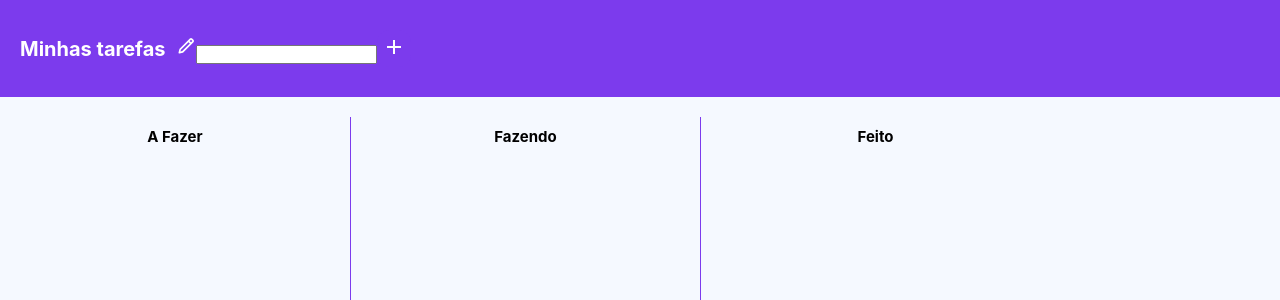
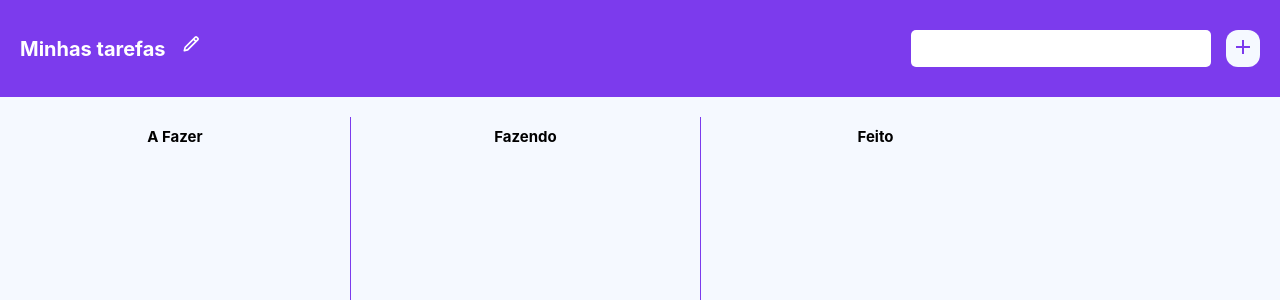
Before and after one commit to heiderick13/kanban-project, a React (Vite) app: page / in a window 1280 px wide. Shown: the top 300 px of the page. Built offline with nearby package versions, Linux system fonts and the light colour scheme.

Commit message:
:lipstick: update header styles

```diff
--- a/src/App.jsx
+++ b/src/App.jsx
@@ -45,15 +45,15 @@ function App() {
   return (
     <div className="App">
       <header>
-        <h1>Minhas tarefas</h1>
-        <span className="icon">
-          <BiPencil />
-        </span>
+        <div className="head-title flex">
+          <h1>Minhas tarefas</h1>
+          <BiPencil className="icon" />
+        </div>
 
-        <form>
-          <input ref={taskNameRef} type="text" />
+        <form className="flex">
+          <input ref={taskNameRef} className="new-task" type="text" />
           <button onClick={handleAddTask} className="add-btn" type="submit">
-            <MdAdd size={24} color="#FEFEFE" />
+            <MdAdd size={24} color="#7c3bed" />
           </button>
         </form>
       </header>
--- a/src/components/List/List.css
+++ b/src/components/List/List.css
@@ -27,22 +27,3 @@
   justify-content: space-around;
   align-items: center;
 }
-
-.add-btn {
-  color: var(--white);
-  background-color: var(--rocket-purple);
-  border: none;
-  border-radius: 1.2rem;
-  padding: 0.5rem;
-  transition: 0.2s;
-  cursor: pointer;
-}
-
-.add-btn:hover {
-  scale: 1.1;
-}
-
-.add-btn:active {
-  scale: 1;
-  transition: 0s;
-}
--- a/src/index.css
+++ b/src/index.css
@@ -22,6 +22,7 @@
 header {
   display: flex;
   align-items: center;
+  justify-content: space-between;
 
   background-color: var(--rocket-purple);
   color: var(--white);
@@ -29,7 +30,35 @@ header {
   padding: 3rem 2rem;
 }
 
-.icon {
+.new-task {
+  width: 300px;
+  border: none;
+  outline: none;
+  padding: 1rem;
+  border-radius: 0.5rem;
+}
+
+header .icon {
   font-size: 2rem;
-  margin-left: 1rem;
+  margin-left: 1.5rem;
 }
+
+.add-btn {
+  color: var(--rocket-purple);
+  background-color: var(--blueish-white);
+  border: none;
+  border-radius: 1.2rem;
+  padding: 0.5rem;
+  transition: 0.2s;
+  cursor: pointer;
+  margin-left: 1.5rem;
+}
+
+.add-btn:hover {
+  scale: 1.1;
+}
+
+.add-btn:active {
+  scale: 1;
+  transition: 0s;
+}
```
